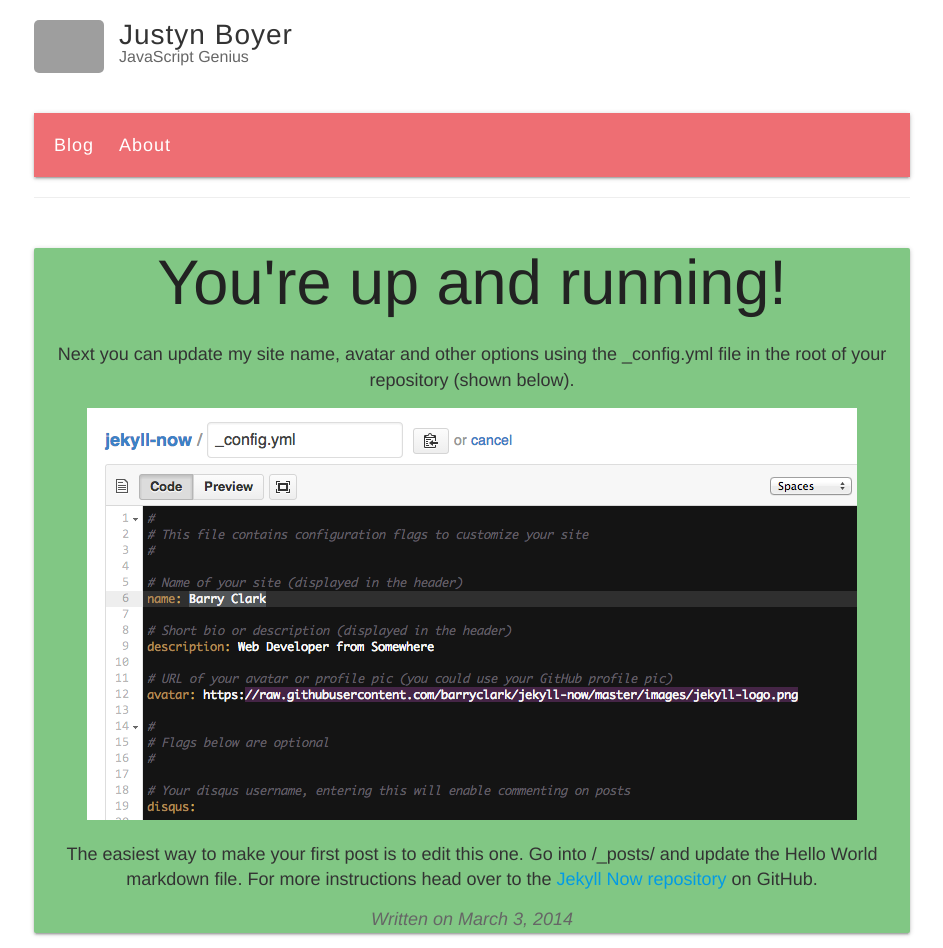
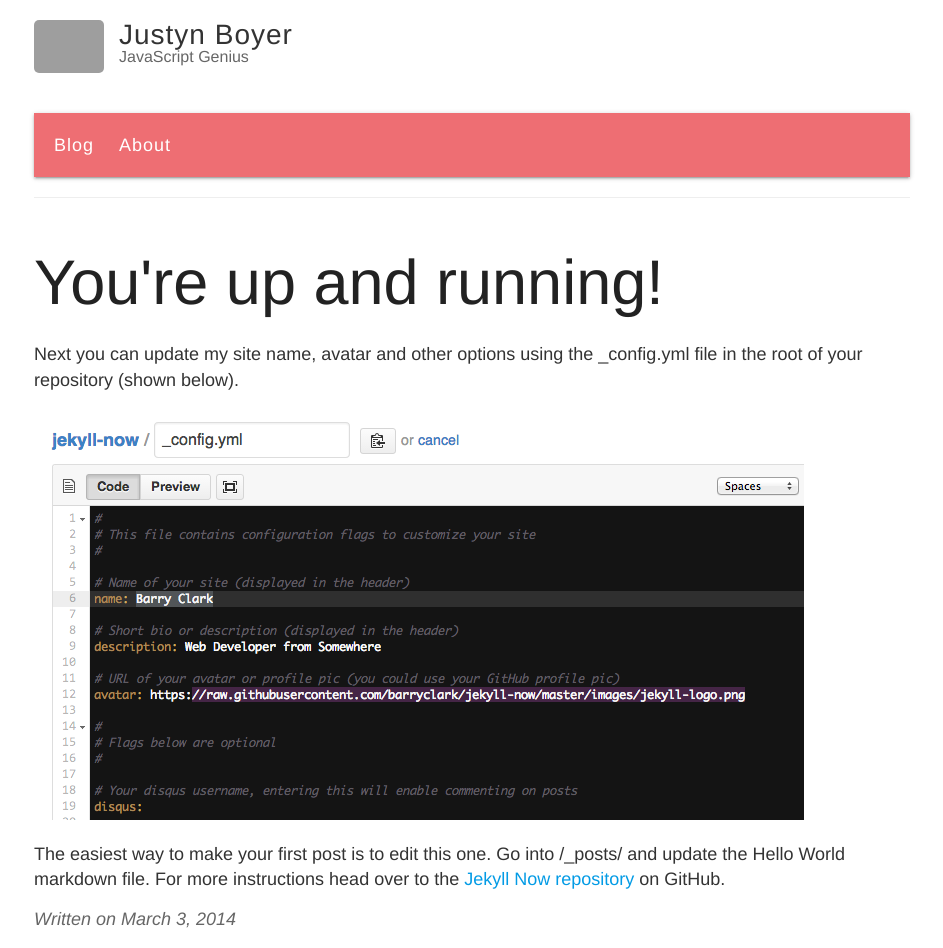
Before and after one commit to Jabster28/justynschool.github.io, a Jekyll site: the page built from _posts/2014-3-3-Hello-World.md, in a window 1280 px wide. Shown: the whole page, without its empty margins (168-1111 px from the left). Built offline with Jekyll 4.4.1, drawn with Linux system fonts in a browser that asks for light colours; nearby versions of some CDN libraries; library files that are not in the unit come from our copies; grey boxes are pictures that could not be loaded.

Commit message:
Moved the materialized code to the right place

```diff
--- a/_layouts/post.html
+++ b/_layouts/post.html
@@ -3,7 +3,7 @@
 comments: true
 ---
 
-<article class="post green lighten-2 card">
+<article class="post">
   <h1>{{ page.title }}</h1>
 
   <div class="entry">
--- a/index.html
+++ b/index.html
@@ -4,7 +4,7 @@
 
 <div class="posts">
   {% for post in site.posts %}
-    <article class="post">
+    <article class="post  green lighten-2 card">
 
       <h1><a href="{{ site.baseurl }}{{ post.url }}">{{ post.title }}</a></h1>
 
```
